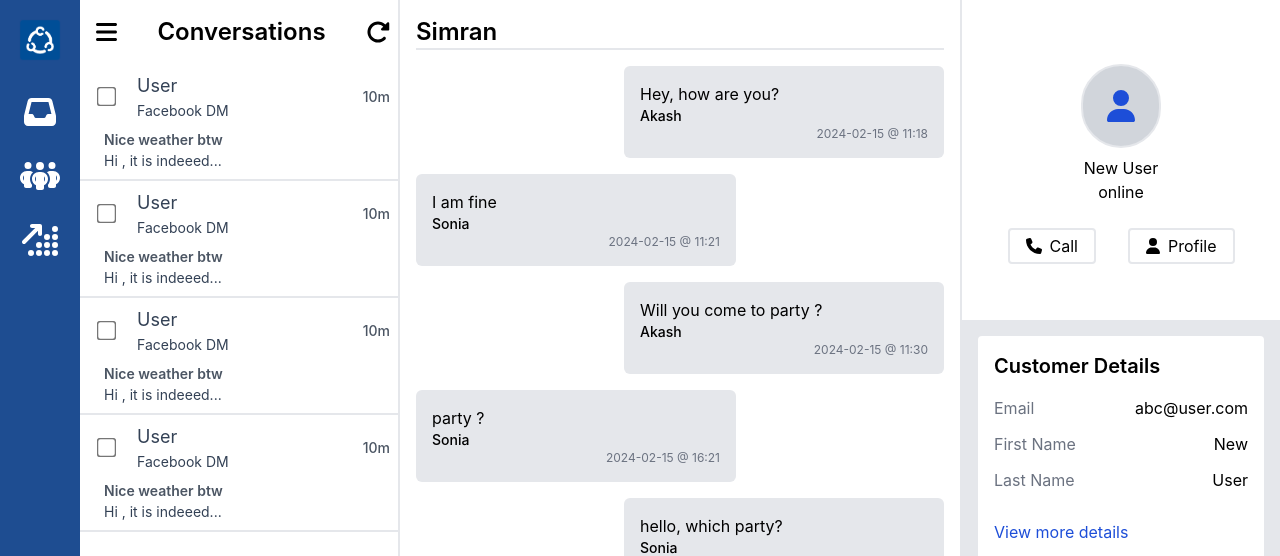
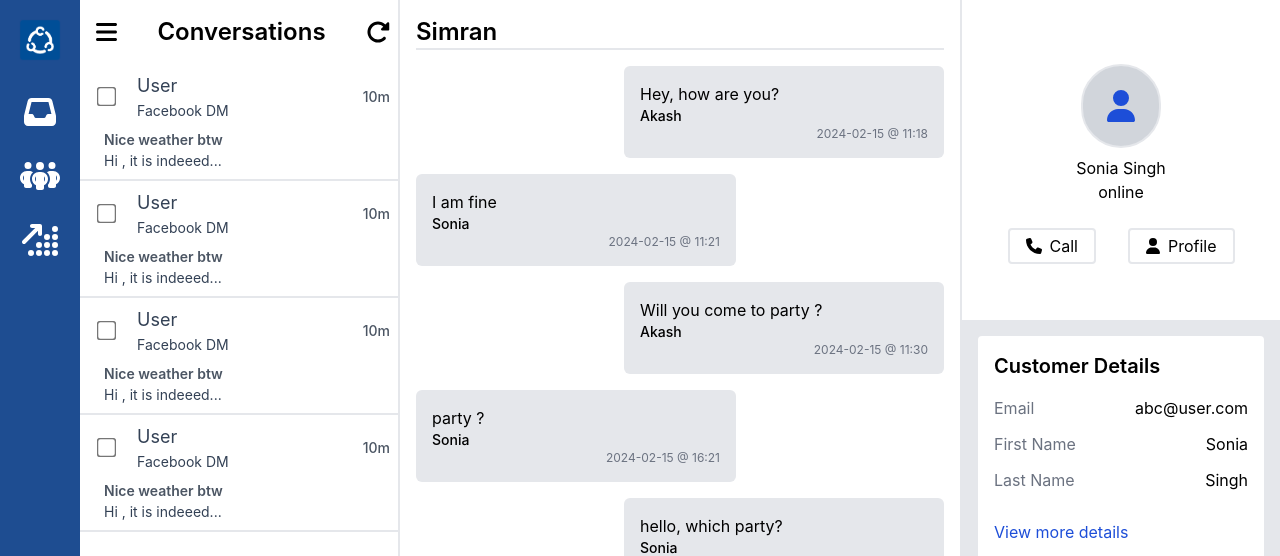
Before and after one commit to ishiprayadav/FbRichpanel, a React (Vite) app in the folder richpanel-assignment-main/frontend/: page /dashboard in a window 1280 px wide. Shown: the top 556 px of the page. Built offline with nearby package versions, Linux system fonts and the light colour scheme.

Commit message:
Update RightSidebar.jsx

```diff
--- a/richpanel-assignment-main/frontend/src/components/RightSidebar.jsx
+++ b/richpanel-assignment-main/frontend/src/components/RightSidebar.jsx
@@ -20,7 +20,7 @@ export const RightSidebar = () => {
           className="m-2 fa-2xl text-blue-700 border-2 p-6 rounded-full bg-gray-300"
           icon={faUser}
         />
-        <p>New User</p>
+        <p>Sonia Singh</p>
         <p>online</p>
         <div className="flex mt-6">
           <button className="border-2 mr-8 px-4 py-1 rounded">
@@ -44,11 +44,11 @@ export const RightSidebar = () => {
             </div>
             <div className="flex justify-between mb-3">
               <p className="text-gray-500">First Name</p>
-              <p>New</p>
+              <p>Sonia</p>
             </div>
             <div className="flex justify-between mb-3">
               <p className="text-gray-500">Last Name</p>
-              <p>User</p>
+              <p>Singh</p>
             </div>
           </div>
           <p className="p-2 cursor-pointer text-blue-700">View more details</p>
```
